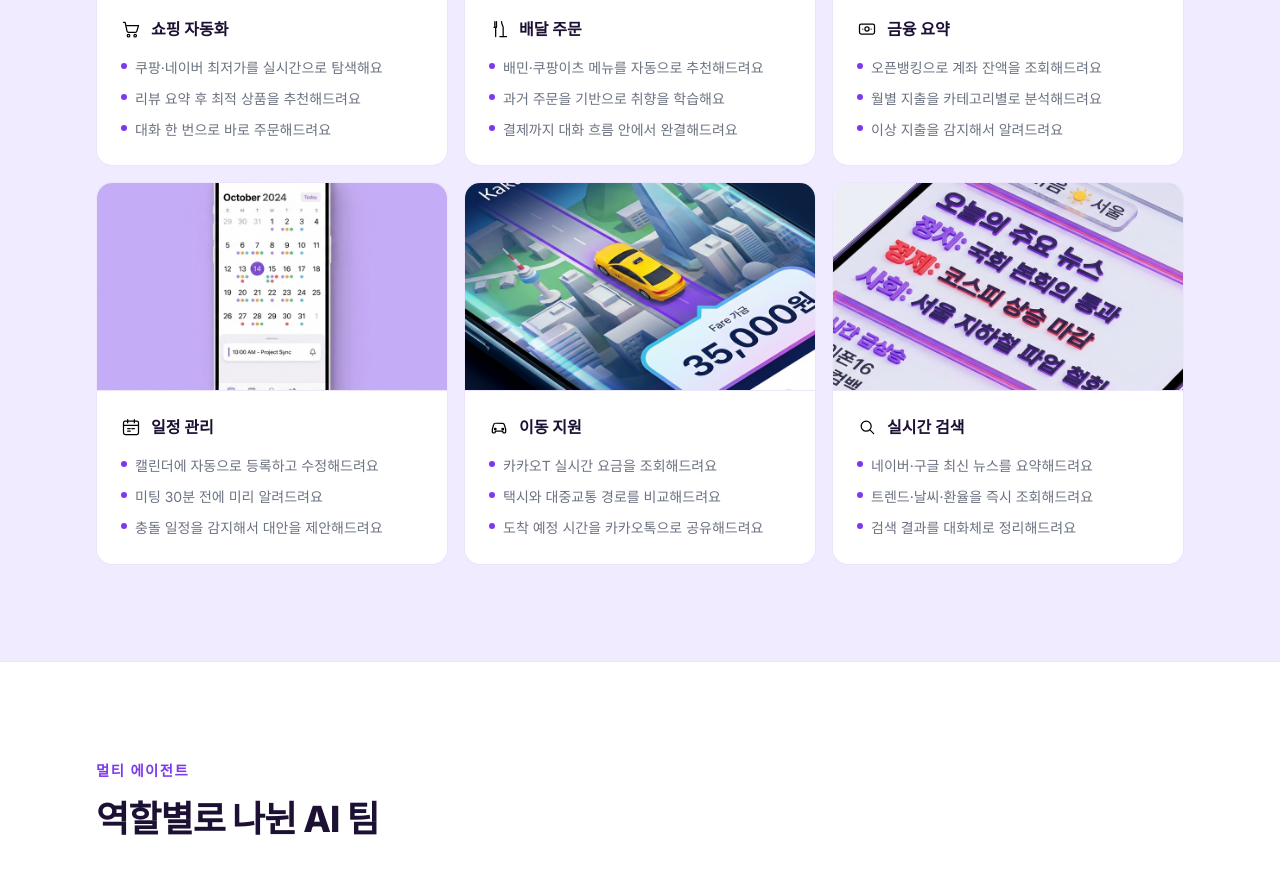
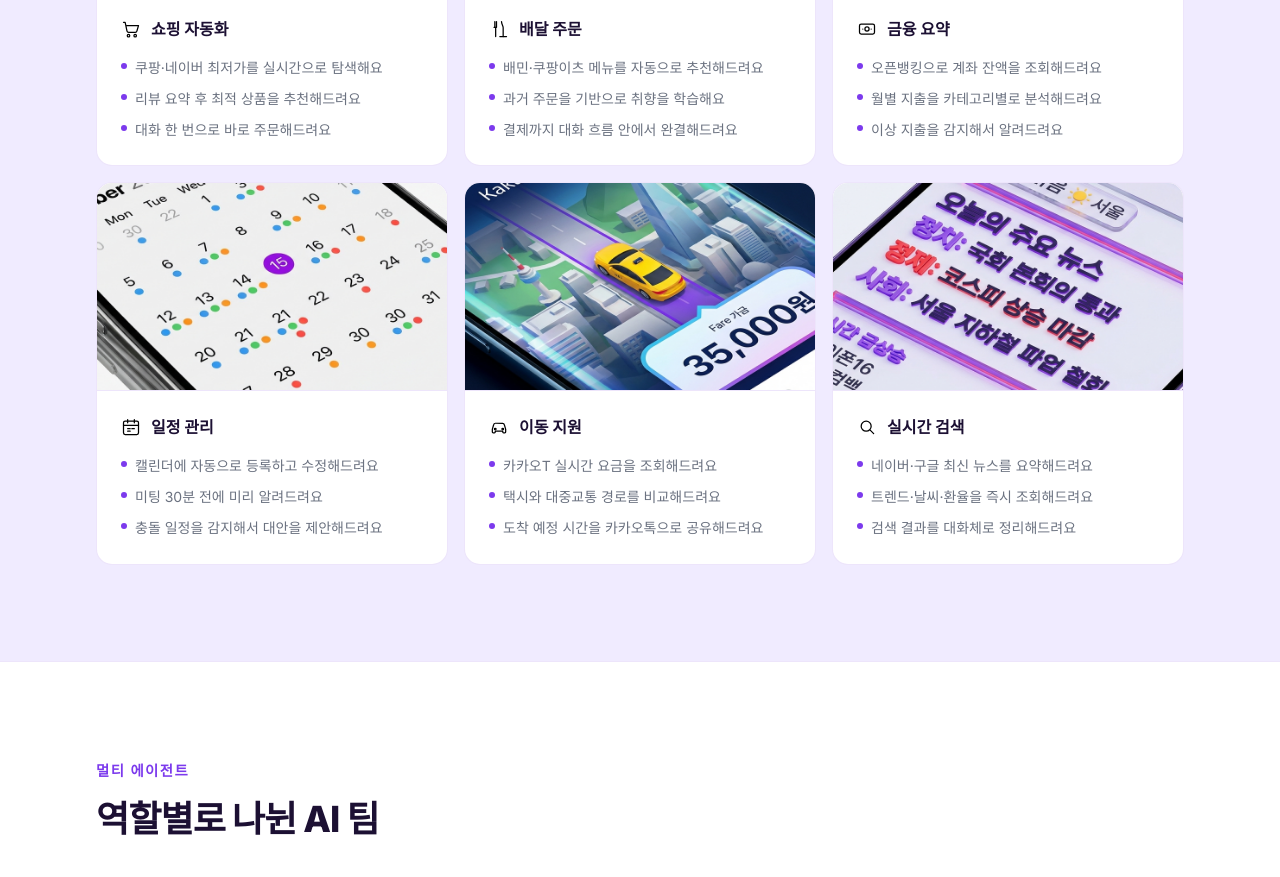
Before and after one commit to seojoonkim/cosmoid, a Next.js app: page / in a window 1280 px wide. Shown: the part 2920-3797 px from the top of the page. Built offline with nearby package versions, Linux system fonts and the light colour scheme.

Commit message:
feat: 캘린더 이미지 클로즈업 v2 적용

```diff
--- a/src/components/Features.tsx
+++ b/src/components/Features.tsx
@@ -25,7 +25,7 @@ const features = [
   {
     icon: "/icons/calendar.svg",
     title: "일정 관리",
-    image: "/images/2026-03-01-feat-calendar.png",
+    image: "/images/2026-03-01-feat-calendar-v2.png",
     bullets: ["캘린더에 자동으로 등록하고 수정해드려요", "미팅 30분 전에 미리 알려드려요", "충돌 일정을 감지해서 대안을 제안해드려요"],
   },
   {
```
Also changed, not shown: public/images/2026-03-01-feat-calendar-v2.png (added).
